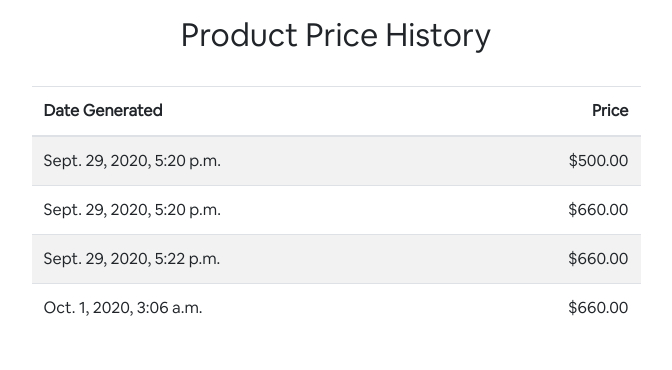
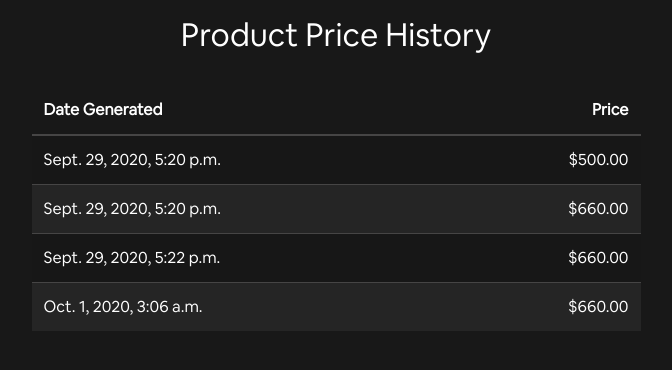
Before and after one commit to irozum/Price-Tracker, a Django app: page /1/history in a window 1280 px wide. Shown: the top 370 px of the page, without its empty margins (304-976 px from the left). Run offline with Django 3.2, Linux system fonts and the light colour scheme; data comes from the database, SQL or seed files in the repository; parts of the project's set-up code (start-up, migrations or seed data) failed here and were passed over; some libraries are stand-ins or nearby versions.

Commit message:
theme changed to dark

```diff
--- a/scraper/static/scraper/css/_index.scss
+++ b/scraper/static/scraper/css/_index.scss
@@ -1,7 +1,14 @@
+@import './variables';
+
+
 .container {
     > h1 {
         font-family: 'Airbnb Cereal App Bold';
         font-size: 3.8rem;
+    }
+
+    thead th {
+        border-top: none;
     }
 }
 
@@ -13,5 +20,14 @@
 
 #add-link-btn {
     border: none;
-    background: white;
+    background: $dark-color-1;
+    padding: 0;
+
+    &:focus {
+        outline:none;
+    }
 }
+
+#add-link-btn > img {
+    width: 1.7rem;
+}
--- /dev/null
+++ b/scraper/static/scraper/css/_variables.scss
@@ -0,0 +1,4 @@
+$dark-color-1: #181818;
+// $dark-color-1: #1C1D1F;
+$dark-color-2: #252525;
+$dark-color-3: #464545;
--- a/scraper/static/scraper/css/style.css
+++ b/scraper/static/scraper/css/style.css
@@ -31,6 +31,10 @@
   font-size: 3.8rem;
 }
 
+.container thead th {
+  border-top: none;
+}
+
 .home-icon {
   height: 1.5rem;
   margin-left: 1rem;
@@ -39,7 +43,16 @@
 
 #add-link-btn {
   border: none;
-  background: white;
+  background: #181818;
+  padding: 0;
+}
+
+#add-link-btn:focus {
+  outline: none;
+}
+
+#add-link-btn > img {
+  width: 1.7rem;
 }
 
 #price-history-table {
@@ -49,6 +62,8 @@
 
 body {
   font-family: 'Airbnb Cereal App Book';
+  background: #181818;
+  color: white;
 }
 
 .modal-content {
@@ -69,6 +84,43 @@ body {
   background: #D9ECDB;
 }
 
+table {
+  color: white !important;
+}
+
+.table td, .table th {
+  border-top: 1px solid #464545;
+}
+
+.table thead th {
+  border-bottom: 2px solid #464545;
+}
+
+.table-striped tbody tr:nth-of-type(even) {
+  background: #252525;
+}
+
+.modal-content {
+  background: #252525;
+}
+
+.modal-header {
+  border-bottom: 1px solid #464545;
+}
+
+.modal-footer {
+  border-top: 1px solid #464545;
+}
+
+.modal .close {
+  color: white;
+}
+
+select, input {
+  background: #181818 !important;
+  border: 1px solid #464545 !important;
+}
+
 @media (min-width: 1200px) {
   .container {
     max-width: 900px;
--- a/scraper/static/scraper/css/style.scss
+++ b/scraper/static/scraper/css/style.scss
@@ -1,10 +1,13 @@
 @import './fonts';
 @import './index';
 @import './history';
+@import './variables';
 
 
 body {
     font-family: 'Airbnb Cereal App Book';
+    background: $dark-color-1;
+    color: white;
 }
 
 .modal-content {
@@ -25,6 +28,42 @@ body {
     background: #D9ECDB;
 }
 
+table {
+    color: white !important;
+}
+
+.table td, .table th {
+    border-top: 1px solid $dark-color-3;
+}
+
+.table thead th {
+    border-bottom: 2px solid $dark-color-3;;
+}
+
+.table-striped tbody tr:nth-of-type(even) {
+    background: $dark-color-2;
+}
+
+.modal-content {
+    background: $dark-color-2;
+}
+
+.modal-header {
+    border-bottom: 1px solid $dark-color-3;
+}
+
+.modal-footer {
+    border-top: 1px solid $dark-color-3;
+}
+
+.modal .close {
+    color: white;
+}
+
+select, input {
+    background: $dark-color-1 !important;
+    border: 1px solid $dark-color-3 !important;
+}
 
 @media (min-width: 1200px) {
     .container {
```
Also changed, not shown: scraper/templates/scraper/index.html (+4 -5 lines), scraper/static/scraper/img/plus.png (added), 1 other file.
